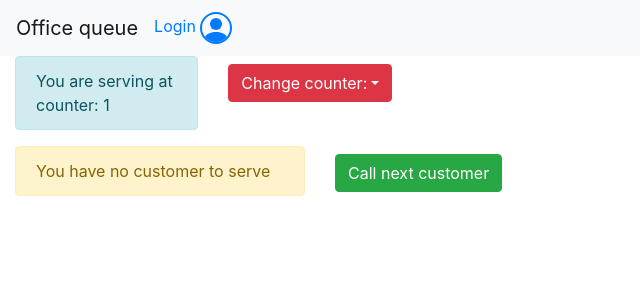
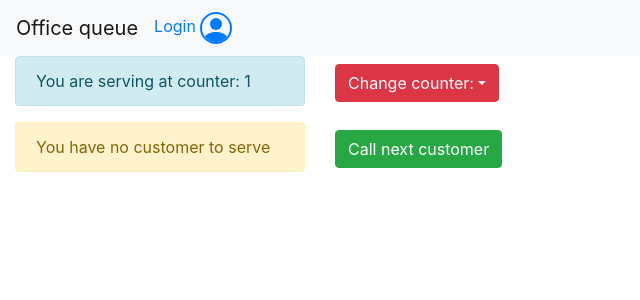
Before and after one commit to s270121/officequeue, a React (Create React App) app in the folder client/: page /officer in a window 1280 px wide. Shown: the top 300 px of the page, without its empty margins (0-640 px from the left). Built offline with nearby package versions, Linux system fonts and the light colour scheme; no server answers.

Commit message:
fix: now getTicketToBeServed sends also ticketnumber

```diff
--- a/client/src/API.js
+++ b/client/src/API.js
@@ -133,14 +133,14 @@ async function putTicketServed(ticketNumber) {
     });
 }
 
-async function getTicketToBeServed(counterId) {
+async function getTicketToBeServed(counterId, ticketNumber) {
     const response = await fetch('http://localhost:80/project1/server/api/getTicketToBeServed/', {
         method: 'POST',
         headers: {
             //'Content-Type': 'application/json',
             'Content-Type' : 'application/x-www-form-urlencoded; charset=UTF-8',
         },
-        body: JSON.stringify({idCounter: counterId}),
+        body: JSON.stringify({idCounter: counterId, ticketNumber: ticketNumber}),
     });
 
     try{
--- a/client/src/OfficerPage.js
+++ b/client/src/OfficerPage.js
@@ -18,7 +18,7 @@ class OfficerPage extends React.Component {
         return <>
             <Container fluid>
                 <Row>
-                    <Col className='col-2'>
+                    <Col className='col-3'>
                         <Alert variant='info'>You are serving at counter: {this.state.counterId}</Alert>
                     </Col>
 
@@ -100,11 +100,13 @@ class OfficerPage extends React.Component {
         - to indicate that there is no new customer to serve, set newTicketNumber = -1
         */
 
+        /*
         if(this.state.ticketNumber !== -1){
             API.putTicketServed(this.state.ticketNumber);
         }
+        */
 
-        API.getTicketToBeServed(this.state.counterId)
+        API.getTicketToBeServed(this.state.counterId, this.state.ticketNumber)
         .then((res) => {
             if (res !== 0){
                 var newTicketNumber = res.ticketToTake;
```
